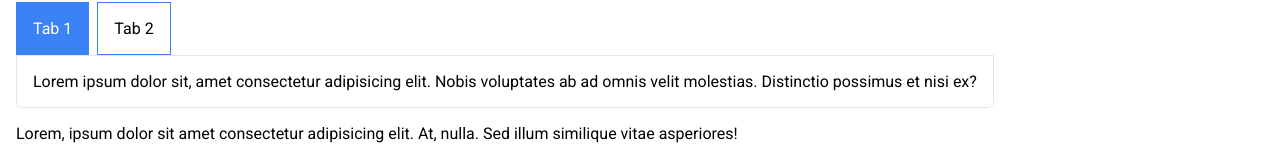
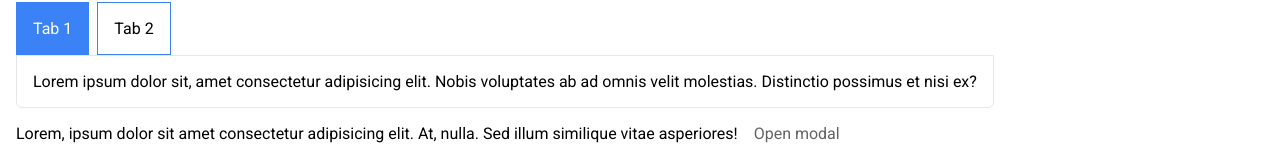
Before and after one commit to Giotu/vue-admin-panel, a Vue app: page / in a window 1280 px wide. Shown: the part 867-1023 px from the top of the page. Built offline with nearby package versions, Linux system fonts and the light colour scheme.

Commit message:
feat(ui): add component Link

```diff
--- a/src/assets/styles/variables.scss
+++ b/src/assets/styles/variables.scss
@@ -2,6 +2,8 @@ $color-primary: #3b82f6;
 $color-primary-hover: #2563eb;
 $color-secondary: #e5e7eb;
 $color-secondary-hover: #d1d5db;
+$color-secondary-link: #646464;
+$color-secondary-link-hover: #494949;
 $color-info: #00b074;
 $color-info-hover: #009e6c;
 $color-disabled: #d1d5db;
--- /dev/null
+++ b/src/components/ULink/ULink.vue
@@ -0,0 +1,63 @@
+<script setup lang="ts">
+import { computed } from 'vue';
+
+interface Props {
+  to?: string;
+  external?: boolean;
+  type?: 'primary' | 'secondary';
+  disabled?: boolean;
+}
+
+const { to = '#', external = false, type = 'primary', disabled = false } = defineProps<Props>();
+
+const isExternalLink = computed(() => external || to.startsWith('http'));
+
+const tag = computed(() => (isExternalLink.value ? 'a' : 'router-link'));
+
+const linkClasses = computed(() => {
+  return ['link', `link--${type}`, { link_disabled: disabled }];
+});
+</script>
+
+<template>
+  <component
+    :is="tag"
+    v-bind="isExternalLink ? { href: to } : { to: to }"
+    :class="linkClasses"
+    :disabled="disabled"
+    @click="(event: MouseEvent) => disabled && event.preventDefault()"
+  >
+    <slot></slot>
+  </component>
+</template>
+
+<style scoped lang="scss">
+@import '../../assets/styles/variables';
+
+.link {
+  text-decoration: none;
+  color: inherit;
+  transition: color 0.2s ease;
+
+  &--primary {
+    color: $color-primary;
+
+    &:hover {
+      color: $color-primary-hover;
+    }
+  }
+
+  &--secondary {
+    color: $color-secondary-link;
+
+    &:hover {
+      color: $color-secondary-link-hover;
+    }
+  }
+
+  &_disabled {
+    pointer-events: none;
+    color: $color-disabled-text;
+  }
+}
+</style>
--- a/src/components/index.ts
+++ b/src/components/index.ts
@@ -8,6 +8,7 @@ import UDropdown from './UDropdown/UDropdown.vue';
 import URadioButton from './URadioButton/URadioButton.vue';
 import UModal from './UModal/UModal.vue';
 import UTooltip from './UTooltip/UTooltip.vue';
+import ULink from './ULink/ULink.vue';
 
 export {
   UTabs,
@@ -20,4 +21,5 @@ export {
   URadioButton,
   UModal,
   UTooltip,
+  ULink,
 };
--- a/src/pages/Home.vue
+++ b/src/pages/Home.vue
@@ -10,6 +10,7 @@ import {
   UTooltip,
   UModal,
   UDropdown,
+  ULink,
 } from '@/components';
 
 import { ref } from 'vue';
@@ -107,5 +108,6 @@ const modalOpen = ref(false);
     </span>
 
     <UModal v-model="modalOpen" title="Modal title" />
+    <ULink type="secondary">Open modal</ULink>
   </div>
 </template>
```
